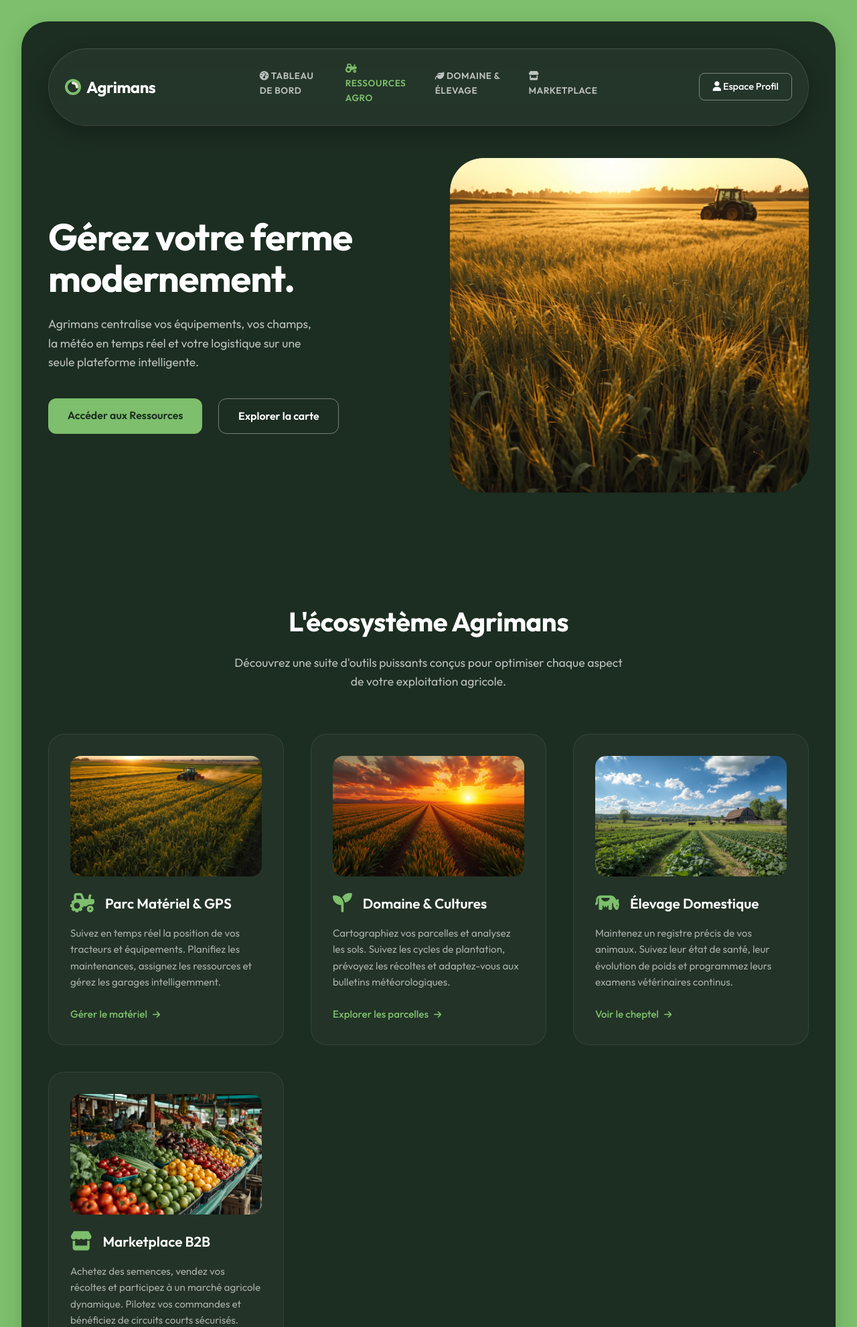
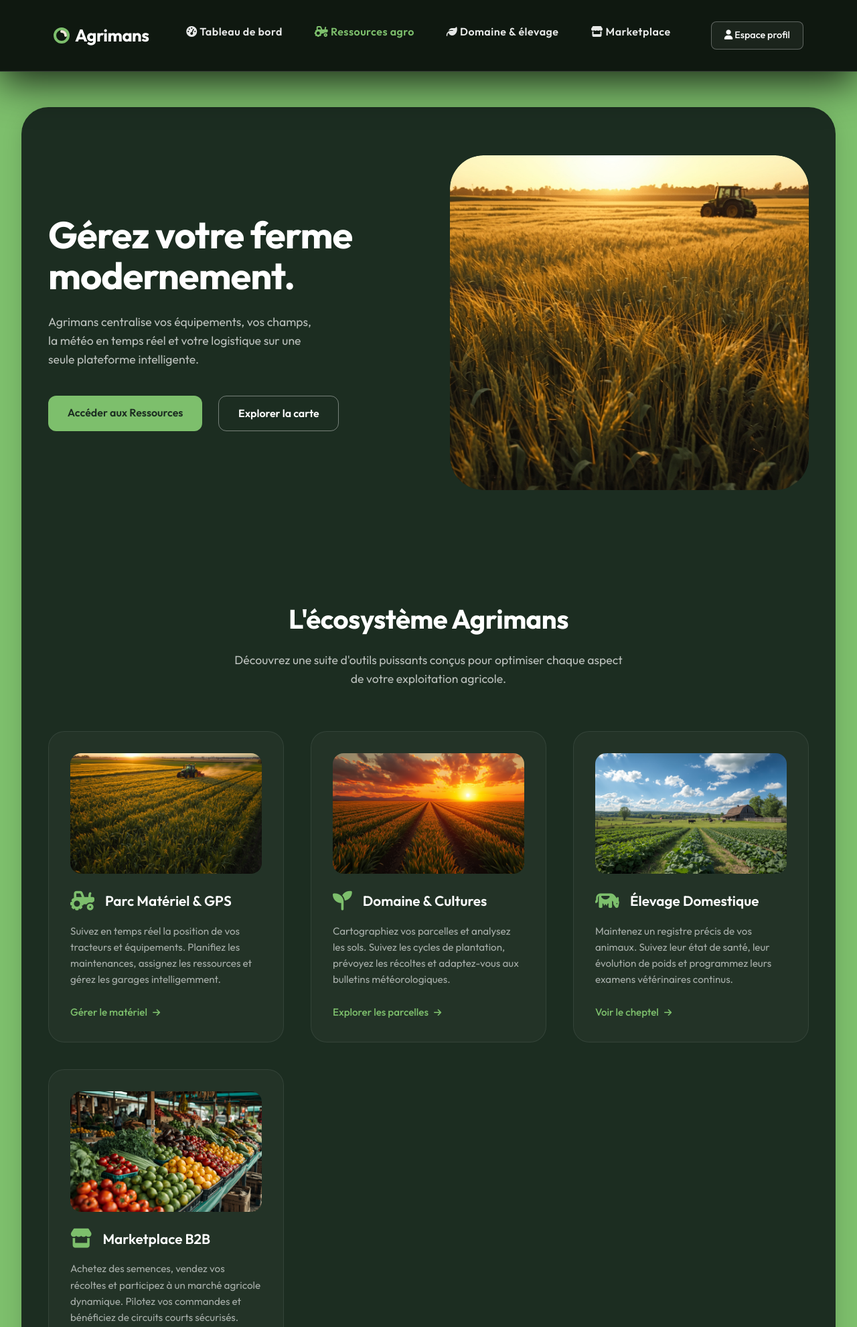
Before and after one commit to mohamed-55l/Esprit-PIDEV-3A37-2526-Agrimans, a Symfony app: template templates/home/index.html.twig in a window 1280 px wide. Shown: the top 1982 px of the page at 67% size. Run offline with Twig, Linux system fonts and the light colour scheme; the template is opened without the code that fills it, so the values that code supplies are empty; some libraries are stand-ins or nearby versions.

Commit message:
style: mega-navbar fixed edge-to-edge avec ajustements typo

```diff
--- a/public/css/style.css
+++ b/public/css/style.css
@@ -22,10 +22,11 @@ body {
     color: var(--white);
     line-height: 1.6;
     display: flex;
-    justify-content: center;
+    flex-direction: column;
+    justify-content: flex-start;
     align-items: center;
     min-height: 100vh;
-    padding: 2rem;
+    padding: 10rem 2rem 2rem 2rem; /* Huge top padding to clear the massive fixed navbar */
 }
 
 /* Adafeed Inspired App Container */
@@ -42,33 +43,31 @@ body {
     animation: fadeScaleIn 1s cubic-bezier(0.16, 1, 0.3, 1) forwards;
 }
 
-/* Navbar inside App Container - Premium Isolated Look */
+/* Navbar - Edge-to-Edge Dominant Header */
 .navbar {
-    position: relative;
-    z-index: 9999; /* Ensure menu doesn't hide behind images */
+    position: fixed;
+    top: 0;
+    left: 0;
+    width: 100vw;
+    z-index: 99999; /* Couvre absolument toutes les autres sections */
     display: flex;
     justify-content: space-between;
     align-items: center;
-    padding: 0.6rem 1.5rem;
-    margin-bottom: 3rem;
-    background: rgba(255, 255, 255, 0.04);
-    border: 1px solid rgba(255, 255, 255, 0.1);
-    border-radius: 100px; /* Perfect pill shape */
-    box-shadow: inset 0 1px 0 rgba(255,255,255,0.05), 0 10px 30px rgba(0, 0, 0, 0.25);
-    backdrop-filter: blur(16px);
+    padding: 1.5rem 5rem; /* Hauteur très importante et grand espace horizontal */
+    background: rgba(10, 15, 12, 0.95); /* Deep dark massif */
+    backdrop-filter: blur(25px);
+    -webkit-backdrop-filter: blur(25px);
+    border-bottom: 1px solid rgba(255, 255, 255, 0.15); /* Bordure unifiante en bas */
+    border-radius: 0; /* Plus de bords arrondis: Coin à coin */
+    box-shadow: 0 15px 60px rgba(0, 0, 0, 0.8); /* Effet d'ombrage géant de profondeur */
     transition: all 0.4s ease;
 }
 
-.navbar:hover {
-    border-color: rgba(125, 191, 108, 0.3); /* Subtle green glow border */
-    box-shadow: inset 0 1px 0 rgba(255,255,255,0.1), 0 15px 40px rgba(125, 191, 108, 0.15);
-}
-
 .navbar .logo {
-    flex: 1; /* Pushes central elements to true center */
+    flex: 1;
     color: var(--white);
-    font-size: 1.5rem;
-    font-weight: 700;
+    font-size: 1.6rem;
+    font-weight: 800;
     text-decoration: none;
     letter-spacing: -0.5px;
     display: flex;
@@ -85,21 +84,22 @@ body {
 }
 
 .nav-links > .dropdown > a {
-    color: rgba(255, 255, 255, 0.7);
+    color: rgba(255, 255, 255, 0.9); /* High visibility white */
     text-decoration: none;
     font-weight: 600;
-    font-size: 0.85rem;
-    text-transform: uppercase;
+    font-size: 1rem; /* Slightly larger for readability */
+    white-space: nowrap; /* Forces text on a single line */
     letter-spacing: 0.5px;
-    padding: 0.6rem 1.2rem;
-    border-radius: 100px;
-    transition: all 0.3s ease;
+    padding: 0.7rem 1.4rem; /* Larger hit area */
+    border-radius: 12px;
+    transition: all 0.3s cubic-bezier(0.175, 0.885, 0.32, 1.275);
     display: inline-block;
 }
 
 .nav-links > .dropdown > a:hover {
     color: var(--white);
-    background: rgba(255, 255, 255, 0.08); /* Highlight effect */
+    background: rgba(255, 255, 255, 0.1);
+    transform: translateY(-2px); /* Bouton menu qui se soulève */
 }
 
 /* Dropdowns - High-End 3D Animation & Glassmorphism */
@@ -221,6 +221,21 @@ body {
     background: rgba(255, 255, 255, 0.1);
     transform: translateY(-2px);
     box-shadow: 0 4px 10px rgba(0,0,0,0.15);
+}
+
+/* Styling button specifically for dominant navbar */
+.navbar .btn-outline {
+    border-color: rgba(255, 255, 255, 0.3);
+    color: var(--white);
+    background: rgba(255, 255, 255, 0.05); /* Slight fill */
+}
+
+.navbar .btn-outline:hover {
+    border-color: var(--white);
+    color: var(--white);
+    background: rgba(255,255,255,0.15);
+    transform: translateY(-2px);
+    box-shadow: 0 5px 15px rgba(0,0,0,0.2);
 }
 
 .btn-glow {
--- a/templates/base.html.twig
+++ b/templates/base.html.twig
@@ -19,7 +19,6 @@
     </head>
     <body>
 
-        <div class="app-wrapper">
             <nav class="navbar">
                 <a href="{{ path('app_home') }}" class="logo">
                     <svg width="24" height="24" viewBox="0 0 24 24" fill="none" xmlns="http://www.w3.org/2000/svg">
@@ -42,9 +41,9 @@
                     </div>
 
                     <div class="dropdown">
-                        <a href="#" style="color: #7DBF6C; cursor:default;"><i class="fa-solid fa-tractor"></i> Ressources Agro</a>
+                        <a href="#" style="color: #7DBF6C; cursor:default;"><i class="fa-solid fa-tractor"></i> Ressources agro</a>
                         <div class="dropdown-content">
-                            <a href="{{ path('app_equipement_index') }}"><i class="fa-solid fa-toolbox"></i> Stock Équipements</a>
+                            <a href="{{ path('app_equipement_index') }}"><i class="fa-solid fa-toolbox"></i> Stock équipements</a>
                             <a href="#"><i class="fa-solid fa-map-location-dot"></i> Suivi GPS & Garages</a>
                             <a href="#"><i class="fa-solid fa-tasks"></i> Demandes & Assignements</a>
                             <a href="{{ path('app_review_index') }}"><i class="fa-solid fa-star"></i> Avis & Évaluations</a>
@@ -52,7 +51,7 @@
                     </div>
 
                     <div class="dropdown">
-                        <a href="#" style="cursor:default;"><i class="fa-solid fa-leaf"></i> Domaine & Élevage</a>
+                        <a href="#" style="cursor:default;"><i class="fa-solid fa-leaf"></i> Domaine & élevage</a>
                         <div class="dropdown-content">
                             <a href="#"><i class="fa-solid fa-map"></i> Gestion des Parcelles</a>
                             <a href="#"><i class="fa-solid fa-seedling"></i> Suivi des Cultures</a>
@@ -72,10 +71,11 @@
 
 
                 <div class="nav-actions">
-                    <a href="#" class="top-btn btn-outline"><i class="fa-solid fa-user"></i> Espace Profil</a>
+                    <a href="#" class="top-btn btn-outline"><i class="fa-solid fa-user"></i> Espace profil</a>
                 </div>
             </nav>
 
+        <div class="app-wrapper">
             <main>
                 {% block body %}{% endblock %}
             </main>
```
Also changed, not shown: public/images/FullLogo_Transparent_NoBuffer (1).png (added).
